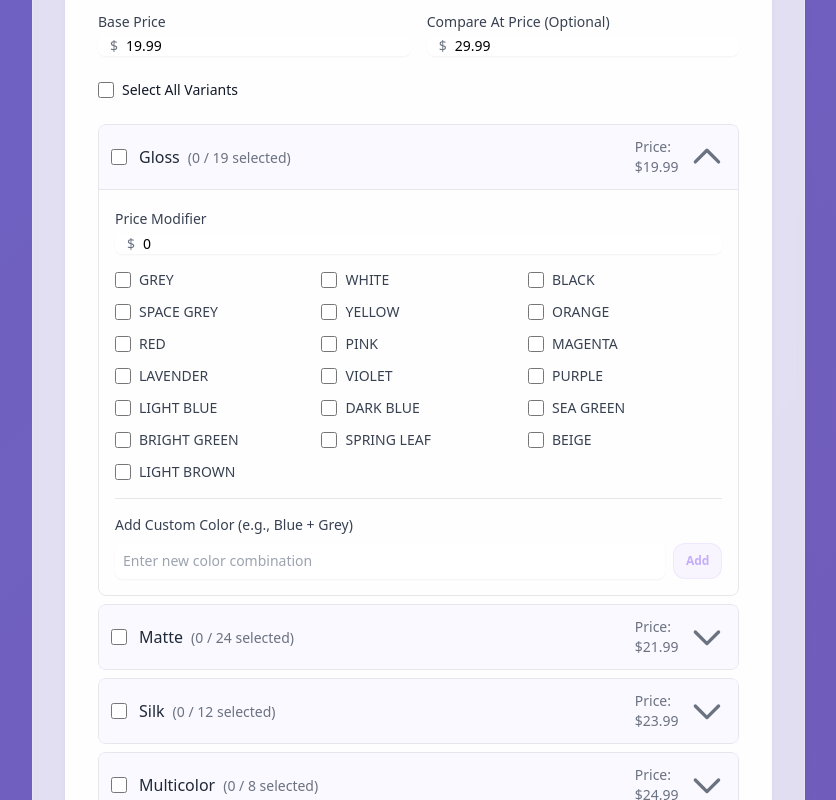
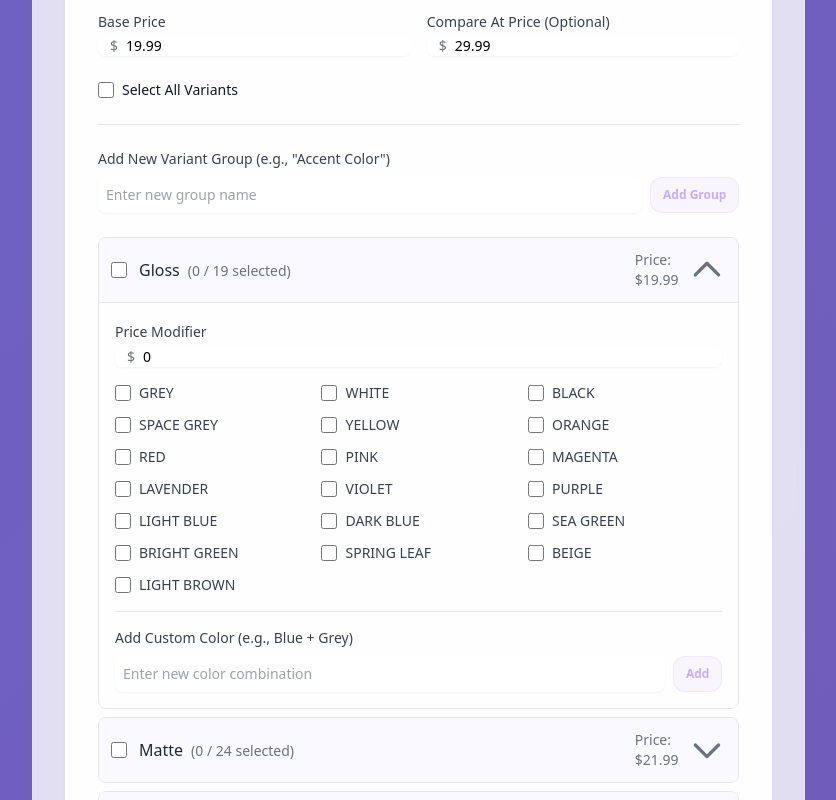
Before and after one commit to YaraPaola/ecommerce-assistant, a React (Vite) app: page / in a window 1280 px wide. Shown: the part 1420-2220 px from the top of the page, without its empty margins (0-836 px from the left). Built offline with nearby package versions, Linux system fonts and the light colour scheme; no server answers.

Commit message:
feat: allow adding new variant groups with default colors

```diff
--- a/App.tsx
+++ b/App.tsx
@@ -91,21 +91,50 @@ function App() {
         setProductData(prev => ({ ...prev, variants }));
     };
 
-    const handleAddCustomOption = (groupName: string, optionName: string) => {
+    const handleAddCustomOption = (groupIdentifier: string, optionName: string) => {
         setProductData(prev => {
+            // If groupIdentifier is 'new_group', create a new variant group
+            if (groupIdentifier === 'new_group') {
+                const newGroupId = optionName.toLowerCase().replace(/\s+/g, '_');
+                // Check if a group with this ID already exists
+                if (prev.variants.some(group => group.id === newGroupId)) {
+                    showToast('error', `Variant group "${optionName}" already exists.`);
+                    return prev;
+                }
+
+                const newGroup: FinishGroup = {
+                    id: newGroupId,
+                    name: optionName,
+                    priceModifier: 0,
+                    open: true,
+                    options: [
+                        { name: 'BLACK', selected: true },
+                        { name: 'WHITE', selected: true },
+                        { name: 'GREY', selected: true },
+                        { name: 'CREAM', selected: true },
+                    ]
+                };
+                showToast('success', `New variant group "${optionName}" added!`);
+                return { ...prev, variants: [...prev.variants, newGroup] };
+            } else {
+                // Otherwise, add a custom option to an existing group
                 const updatedVariants = prev.variants.map(group => {
-                if (group.name === groupName) {
+                    if (group.name === groupIdentifier) {
                         // Check if option already exists to prevent duplicates
                         if (!group.options.some(option => option.name === optionName)) {
+                            showToast('success', `Custom color "${optionName}" added to "${group.name}"!`);
                             return {
                                 ...group,
                                 options: [...group.options, { name: optionName, selected: true }]
                             };
+                        } else {
+                            showToast('info', `Color "${optionName}" already exists in "${group.name}".`);
                         }
                     }
                     return group;
                 });
                 return { ...prev, variants: updatedVariants };
+            }
         });
     };
 
--- a/components/VariantSelector.tsx
+++ b/components/VariantSelector.tsx
@@ -79,7 +79,35 @@ export const VariantSelector: React.FC<VariantSelectorProps> = ({
                 <input id="select-all" type="checkbox" checked={allSelected} onChange={handleSelectAllVariants} className="h-4 w-4 text-primary-accent focus:ring-primary-accent border-gray-300 rounded" />
                 <label htmlFor="select-all" className="ml-2 block text-sm text-gray-900">Select All Variants</label>
             </div>
-            <div className="space-y-2">
+
+            <div className="mt-6 border-t border-gray-200 pt-6">
+                <label htmlFor="new-variant-group-name" className="block text-sm font-medium text-gray-700 mb-2">Add New Variant Group (e.g., "Accent Color")</label>
+                <div className="flex gap-2">
+                    <input
+                        type="text"
+                        id="new-variant-group-name"
+                        value={newCustomColor} // Reusing state for simplicity, could be separate
+                        onChange={(e) => setNewCustomColor(e.target.value)}
+                        className="flex-1 block w-full rounded-lg border-gray-300 shadow-sm focus:ring-primary-accent focus:border-primary-accent sm:text-sm p-2"
+                        placeholder="Enter new group name"
+                    />
+                    <Button
+                        onClick={() => {
+                            if (newCustomColor.trim()) {
+                                onAddCustomOption('new_group', newCustomColor.trim()); // Use a special group name to signal new group creation
+                                setNewCustomColor('');
+                            }
+                        }}
+                        variant="secondary"
+                        size="sm"
+                        disabled={!newCustomColor.trim()}
+                    >
+                        Add Group
+                    </Button>
+                </div>
+            </div>
+
+            <div className="space-y-2 mt-6">
                 {finishGroups.map(group => {
                     const selectedCount = group.options.filter(o => o.selected).length;
                     const allInGroupSelected = selectedCount === group.options.length;
```
Lines whose indentation alone changed are shown as unchanged.
